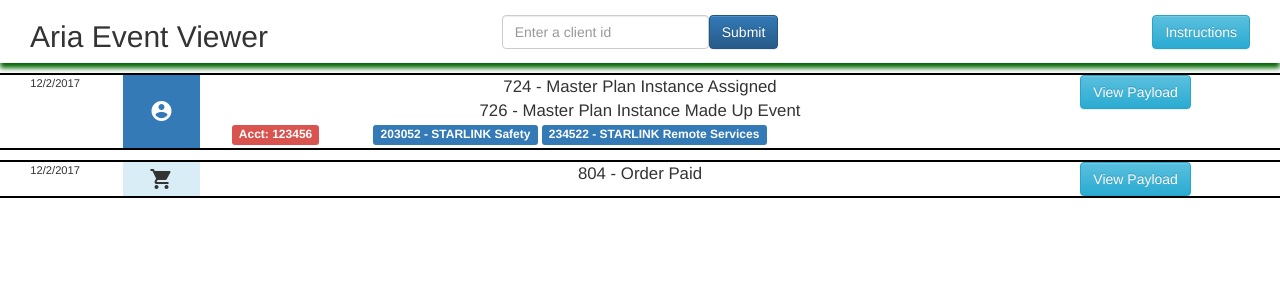
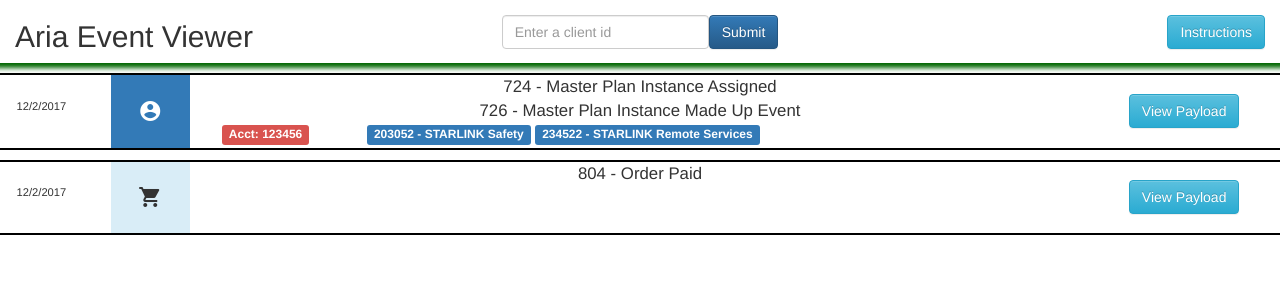
Before and after one commit to smandell/aria-event-viewer-react-fe, a React (Create React App) app: page / in a window 1280 px wide. Shown: the top 300 px of the page. Built offline with nearby package versions, Linux system fonts and the light colour scheme.

Commit message:
fixing up styling and move EventSummary components into their own file #3 #2 #10

```diff
--- a/src/App.js
+++ b/src/App.js
@@ -12,7 +12,7 @@ import {
   NotificationEventData,
   ProductEventData
 } from "./EventData";
-import extractPayload from './PayloadConverter';
+import extractPayload from "./PayloadConverter";
 
 class App extends Component {
   constructor(props) {
@@ -147,8 +147,12 @@ class App extends Component {
   }
 
   render() {
-    {/* required by React to be able to insert the raw html for the XML event payload */}
-    const preBlock = { __html: "<pre>" + this.state.modal.rawPayloadData + "</pre>" };
+    {
+      /* required by React to be able to insert the raw html for the XML event payload */
+    }
+    const preBlock = {
+      __html: "<pre>" + this.state.modal.rawPayloadData + "</pre>"
+    };
 
     return (
       <div className="App containter-fluid">
@@ -157,21 +161,25 @@ class App extends Component {
             <Modal.Title>Raw Event Payload</Modal.Title>
           </Modal.Header>
           <Modal.Body>
-            <div dangerouslySetInnerHTML={ preBlock } />
+            <div dangerouslySetInnerHTML={preBlock} />
           </Modal.Body>
           <Modal.Footer>
             <Button onClick={this.closeModal}>Close</Button>
           </Modal.Footer>
         </Modal>
+        <div className="row">
           <Header
             selectedClientNumber={this.state.selectedClientNumber}
             setClientNumber={this.setClientNumber}
             resetClientNumber={this.resetClientNumber}
           />
+        </div>
+        <div className="row">
           <EventList
             events={this.state.eventList}
             displayRawPayload={this.displayRawPayload}
           />
+        </div>
       </div>
     );
   }
--- a/src/EventList.css
+++ b/src/EventList.css
@@ -1,6 +1,22 @@
 .event-box {
     padding: 0px;
+    min-height: 75px;
     display: flex;
+}
+
+.datetime-box{
+    height: 100%;
+}
+
+.timestamp{
+    height: 100%;
+    display: flex;
+    align-items: center;
+    justify-content: center;
+}
+
+.type-box{
+    height: 100%;
 }
 
 .type-icon {
@@ -10,3 +26,10 @@
 .event-summary {
     padding-bottom: 5px;
 }
+
+.rawPayloadData-box{
+    height: 100%;
+    display: flex;
+    align-items: center;
+    justify-content: center;
+}
--- a/src/EventList.js
+++ b/src/EventList.js
@@ -3,6 +3,7 @@ import PropTypes from "prop-types";
 import Button from "react-bootstrap/lib/Button";
 import Label from "react-bootstrap/lib/Label";
 import "./EventList.css";
+import EventSummary from "./EventSummary";
 
 var EventList = props => {
   return (
@@ -21,12 +22,12 @@ var EventList = props => {
 
 const Event = ({ event, displayRawPayload }) => {
   return (
-    <div className="row">
-      <div key={event.id} className="col-sm-12 event-box">
-        <div className="col-sm-1">
+    <div className="row event-box">
+      <div key={event.id} className="col-sm-12">
+        <div className="col-sm-1 datetime-box">
           <EventTime dateTime={event.dateTime} />
         </div>
-        <div className="col-sm-1">
+        <div className="col-sm-1 type-box">
           <EventType type={event.type} />
         </div>
         <div className="col-sm-8">
@@ -36,7 +37,7 @@ const Event = ({ event, displayRawPayload }) => {
             eventTitles={event.eventTitles}
           />
         </div>
-        <div className="col-sm-2">
+        <div className="col-sm-2 rawPayloadData-box">
           <EventPayload
             rawPayloadData={event.rawPayloadData}
             displayRawPayload={displayRawPayload}
@@ -126,146 +127,6 @@ EventType.propTypes = {
   type: PropTypes.string.isRequired
 };
 
-var EventSummary = props => {
-  let eventSummaryElement = null;
-
-  switch (props.type) {
-    case "instance":
-      eventSummaryElement = <InstanceEventSummary data={props.data} />;
-      break;
-    case "order":
-      eventSummaryElement = <OrderEventSummary data={props.data} />;
-      break;
-    case "financial":
-      eventSummaryElement = <FinancialEventSummary data={props.data} />;
-      break;
-    case "notification":
-      eventSummaryElement = <NotificationEventSummary data={this.props.data} />;
-      break;
-    case "product":
-      eventSummaryElement = <ProductEventSummary data={this.props.data} />;
-      break;
-    default:
-      eventSummaryElement = <UnknownEventSummary data={this.props.data} />;
-  }
-
-  return (
-    <div>
-      <ul className="event-title-list">
-        {props.eventTitles.map(eventTitle => {
-          return (
-            <li key={eventTitle.event_no}>
-              {eventTitle.event_num} - {eventTitle.event_name}{" "}
-            </li>
-          );
-        })}
-      </ul>
-      {eventSummaryElement}
-    </div>
-  );
-};
-
-EventSummary.propTypes = {
-  type: PropTypes.string.isRequired,
-  eventTitles: PropTypes.array.isRequired,
-  data: PropTypes.object
-};
-
-const InstanceEventSummary = props => {
-  return (
-    <div className="event-summary row">
-      <div className="col-sm-2">
-        <Label bsStyle="danger">Acct: {props.data.accountNum}</Label>
-      </div>
-      <div className="col-sm-10">
-        {props.data.planData.map(plan => {
-          return (
-            <Label bsStyle="primary" key={plan.plan_instance_num}>
-              {plan.plan_instance_num} - {plan.plan_instance_name}
-            </Label>
-          );
-        })}
-      </div>
-    </div>
-  );
-};
-
-InstanceEventSummary.propTypes = {
-  data: PropTypes.shape({
-    accountNum: PropTypes.string.isRequired,
-    planData: PropTypes.shape({
-      plan_instance_num: PropTypes.number,
-      plan_instance_name: PropTypes.string
-    })
-  })
-};
-
-const OrderEventSummary = props => {
-  return <div className="event-summary" />;
-};
-
-/**
- * Captures the Financial Event Class summary display
- * @param {Object} props
- */
-const FinancialEventSummary = props => {
-  return (
-    <div className="event-summary">
-      <Label bsStyle="danger">Acct: {props.data.accountNum}</Label>
-      {props.data.totalInvoiceAmount &&
-        <Label bsStyle="success">
-          Total Invoice Amount: {props.data.totalInvoiceAmount}
-        </Label>}
-    </div>
-  );
-};
-
-FinancialEventSummary.propTypes = {
-  data: PropTypes.shape({
-    accountNum: PropTypes.number.isRequired,
-    totalInvoiceAmount: PropTypes.number
-  })
-};
-
-/**
- * Captures the Notification Event Class summary display
- * @param {Object} props
- */
-const NotificationEventSummary = props => {
-  return (
-    <div className="event-summary">
-      <Label bsStyle="danger">Acct: {props.data.accountNum}</Label>
-      <Label bsStyle="primary">
-        Message Subject: {props.data.messageSubject}
-      </Label>
-      <Label bsStyle="primary">
-        Message Recipient: {props.data.messageRecepient}
-      </Label>
-    </div>
-  );
-};
-
-NotificationEventSummary.propTypes = {
-  data: PropTypes.shape({
-    accountNum: PropTypes.number.isRequired,
-    messageSubject: PropTypes.string.isRequired,
-    messageRecepient: PropTypes.string.isRequired
-  })
-};
-
-const ProductEventSummary = props => {
-  return <div className="event-summary" />;
-};
-
-/**
- * This is a generic event summary field that will simply display the contents of the data object in string format.
- * It is included in case Aria adds any more classes of events later down the line.
- * @param {Object} props
- */
-const UnknownEventSummary = props => {
-  return <div className="event-summary" />;
-};
-
 //displays the 'View Payload' button and contents
 class EventPayload extends Component {
   constructor(props) {
--- /dev/null
+++ b/src/EventSummary.js
@@ -0,0 +1,145 @@
+import React from "react";
+import PropTypes from "prop-types";
+import Label from "react-bootstrap/lib/Label";
+
+const EventSummary = props => {
+  let eventSummaryElement = null;
+
+  switch (props.type) {
+    case "instance":
+      eventSummaryElement = <InstanceEventSummary data={props.data} />;
+      break;
+    case "order":
+      eventSummaryElement = <OrderEventSummary data={props.data} />;
+      break;
+    case "financial":
+      eventSummaryElement = <FinancialEventSummary data={props.data} />;
+      break;
+    case "notification":
+      eventSummaryElement = <NotificationEventSummary data={this.props.data} />;
+      break;
+    case "product":
+      eventSummaryElement = <ProductEventSummary data={this.props.data} />;
+      break;
+    default:
+      eventSummaryElement = <UnknownEventSummary data={this.props.data} />;
+  }
+
+  return (
+    <div>
+      <ul className="event-title-list">
+        {props.eventTitles.map(eventTitle => {
+          return (
+            <li key={eventTitle.event_no}>
+              {eventTitle.event_num} - {eventTitle.event_name}{" "}
+            </li>
+          );
+        })}
+      </ul>
+      {eventSummaryElement}
+    </div>
+  );
+};
+
+EventSummary.propTypes = {
+  type: PropTypes.string.isRequired,
+  eventTitles: PropTypes.array.isRequired,
+  data: PropTypes.object
+};
+
+const InstanceEventSummary = props => {
+  return (
+    <div className="event-summary row">
+      <div className="col-sm-2">
+        <Label bsStyle="danger">Acct: {props.data.accountNum}</Label>
+      </div>
+      <div className="col-sm-10">
+        {props.data.planData.map(plan => {
+          return (
+            <Label bsStyle="primary" key={plan.plan_instance_num}>
+              {plan.plan_instance_num} - {plan.plan_instance_name}
+            </Label>
+          );
+        })}
+      </div>
+    </div>
+  );
+};
+
+InstanceEventSummary.propTypes = {
+  data: PropTypes.shape({
+    accountNum: PropTypes.string.isRequired,
+    planData: PropTypes.shape({
+      plan_instance_num: PropTypes.number,
+      plan_instance_name: PropTypes.string
+    })
+  })
+};
+
+const OrderEventSummary = props => {
+  return <div className="event-summary" />;
+};
+
+/**
+ * Captures the Financial Event Class summary display
+ * @param {Object} props
+ */
+const FinancialEventSummary = props => {
+  return (
+    <div className="event-summary">
+      <Label bsStyle="danger">Acct: {props.data.accountNum}</Label>
+      {props.data.totalInvoiceAmount &&
+        <Label bsStyle="success">
+          Total Invoice Amount: {props.data.totalInvoiceAmount}
+        </Label>}
+    </div>
+  );
+};
+
+FinancialEventSummary.propTypes = {
+  data: PropTypes.shape({
+    accountNum: PropTypes.number.isRequired,
+    totalInvoiceAmount: PropTypes.number
+  })
+};
+
+/**
+ * Captures the Notification Event Class summary display
+ * @param {Object} props
+ */
+const NotificationEventSummary = props => {
+  return (
+    <div className="event-summary">
+      <Label bsStyle="danger">Acct: {props.data.accountNum}</Label>
+      <Label bsStyle="primary">
+        Message Subject: {props.data.messageSubject}
+      </Label>
+      <Label bsStyle="primary">
+        Message Recipient: {props.data.messageRecepient}
+      </Label>
+    </div>
+  );
+};
+
+NotificationEventSummary.propTypes = {
+  data: PropTypes.shape({
+    accountNum: PropTypes.number.isRequired,
+    messageSubject: PropTypes.string.isRequired,
+    messageRecepient: PropTypes.string.isRequired
+  })
+};
+
+const ProductEventSummary = props => {
+  return <div className="event-summary" />;
+};
+
+/**
+ * This is a generic event summary field that will simply display the contents of the data object in string format.
+ * It is included in case Aria adds any more classes of events later down the line.
+ * @param {Object} props
+ */
+const UnknownEventSummary = props => {
+  return <div className="event-summary" />;
+};
+
+export default EventSummary;
```
Lines whose indentation alone changed are shown as unchanged.
